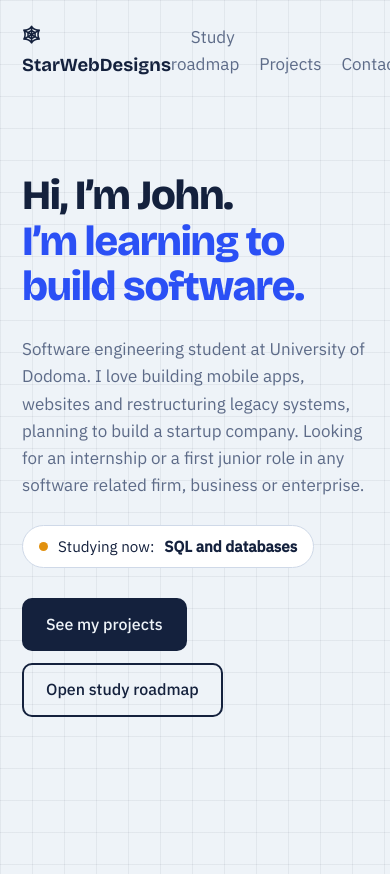
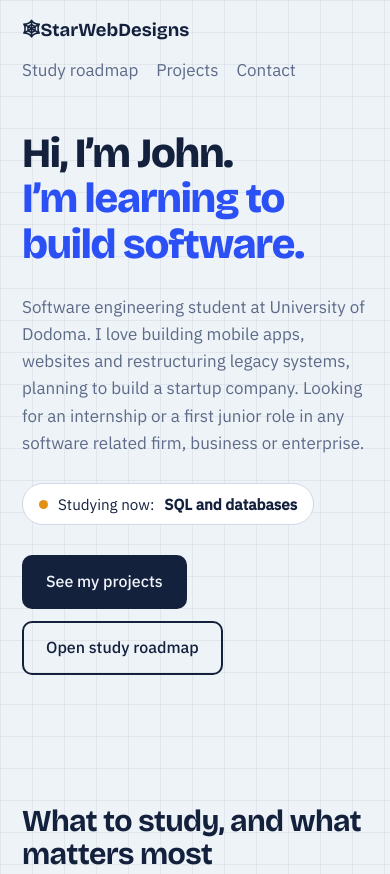
Before and after one commit to developerKingstar/Progress-portifolio, a plain HTML site: page index.html in a window 390 px wide. Shown: the top 874 px of the page. Drawn offline with nearby package versions, Linux system fonts and the light colour scheme.

Commit message:
Restructured the code: fixed the crampled view of the web from the phone during testing

```diff
--- a/index.html
+++ b/index.html
@@ -18,9 +18,10 @@ h1,h2,h3{font-family:"Bricolage Grotesque","Segoe UI",sans-serif;line-height:1.1
 a{color:inherit}
 :focus-visible{outline:3px solid var(--accent);outline-offset:3px}
 .wrap{max-width:1040px;margin:0 auto;padding:0 22px}
-nav{display:flex;justify-content:space-between;align-items:center;padding:22px 0}
+nav{display:flex;justify-content:space-between;align-items:center;flex-wrap:wrap;gap:10px 20px;padding:22px 0}
 nav b{font-family:"Bricolage Grotesque",sans-serif;font-size:1.15rem}
-nav a{margin-left:20px;text-decoration:none;color:var(--muted)}
+nav div{display:flex;flex-wrap:wrap;gap:4px 20px}
+nav a{padding:6px 0;text-decoration:none;color:var(--muted)}
 nav a:hover{color:var(--ink)}
 .hero{padding:70px 0 90px}
 .hero h1{font-size:clamp(2.6rem,8vw,5.6rem);font-weight:800;letter-spacing:-.03em}
@@ -85,6 +86,11 @@ footer h2{font-size:clamp(1.8rem,4vw,2.6rem)}
 @keyframes pulse{50%{box-shadow:0 0 0 7px transparent;opacity:.6}}
 @keyframes pop{from{opacity:0;transform:scale(.96)}}
 @media (prefers-reduced-motion:reduce){*{animation:none!important;transition:none!important}.hero h1 span i{transform:none}.reveal{opacity:1;transform:none}}
+@media (max-width:560px){
+  nav{flex-direction:column;align-items:flex-start;gap:6px;padding:16px 0 4px}
+  nav div{gap:4px 18px}
+  .hero{padding:36px 0 60px}
+}
 </style>
 </head>
 <body>
```
